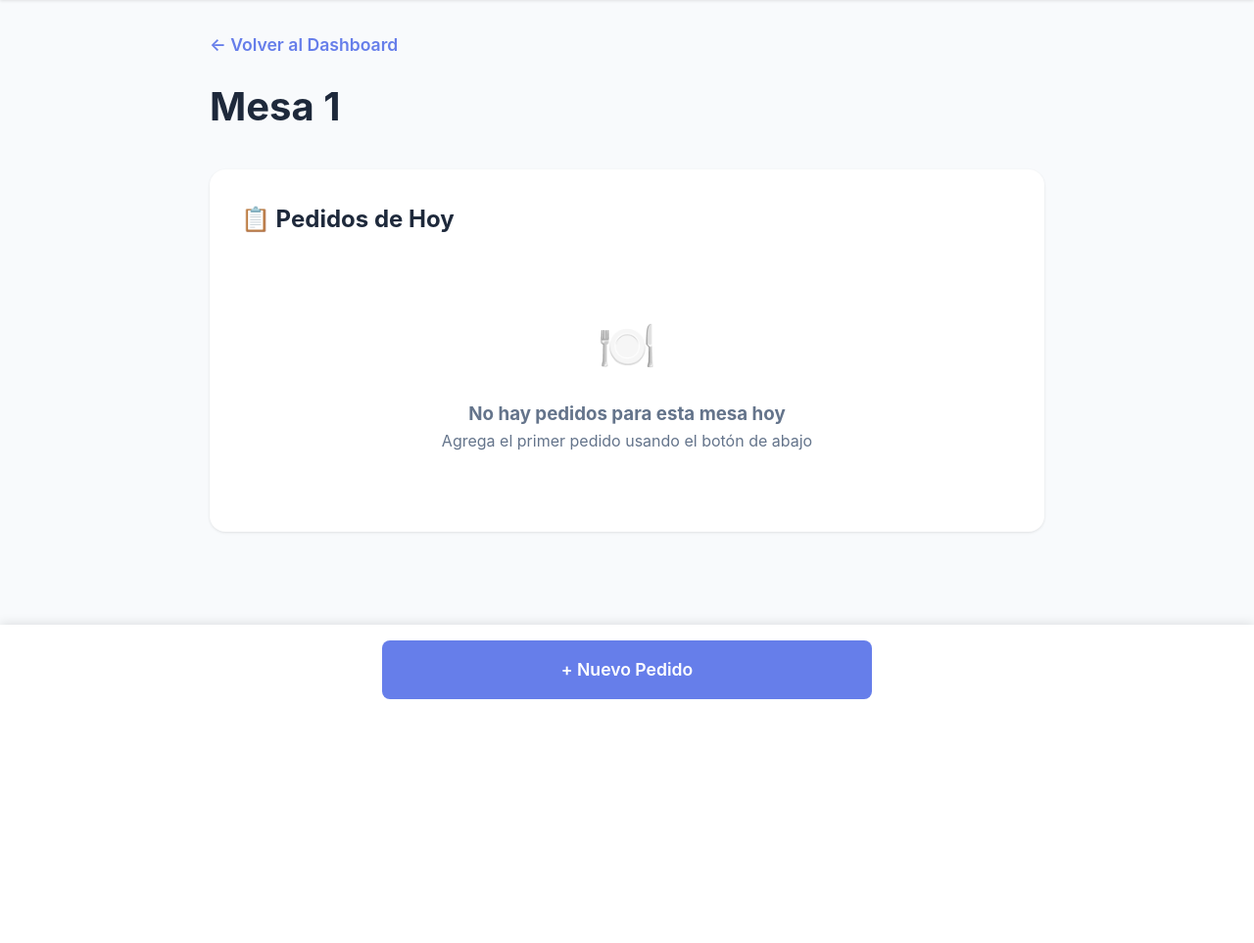
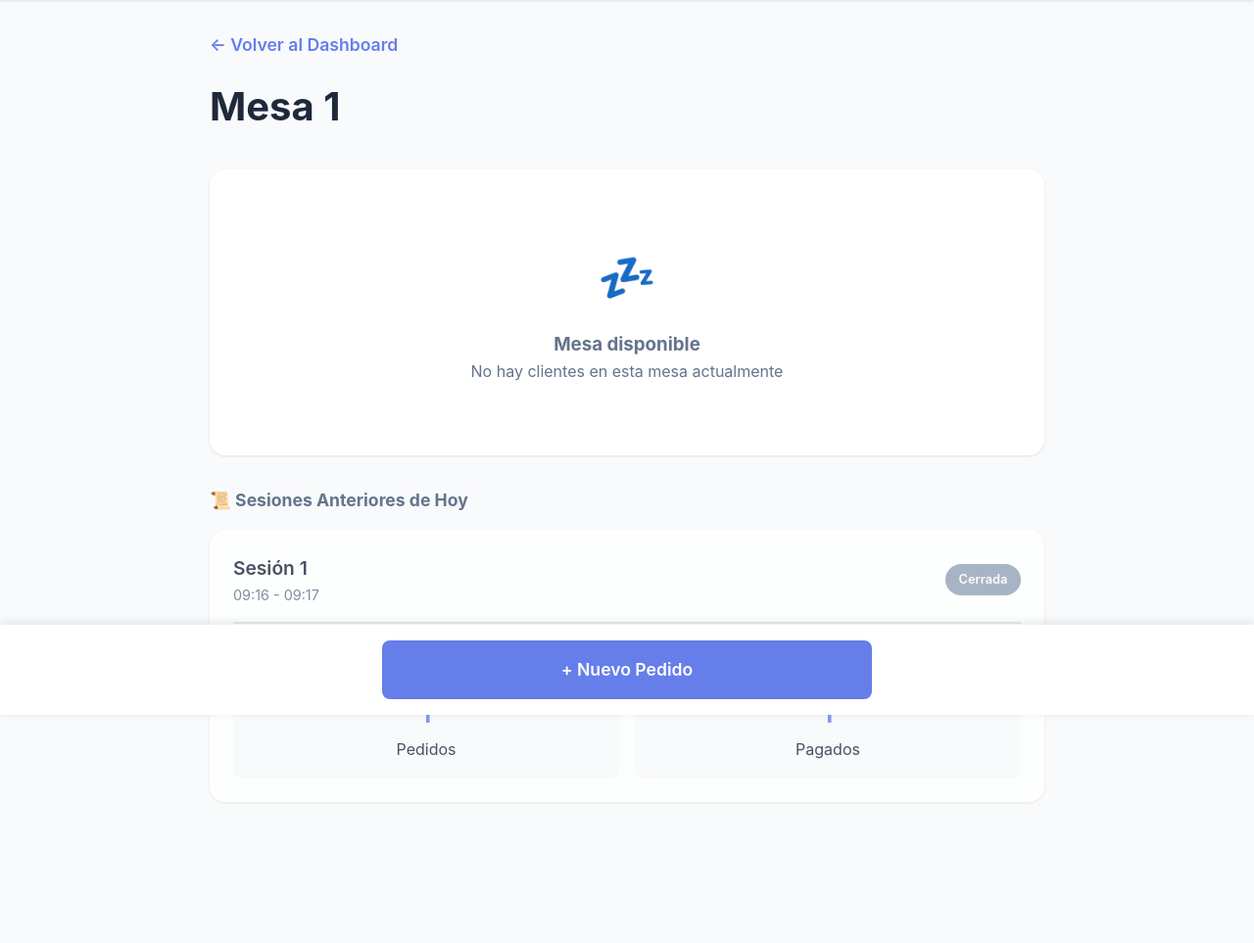
Before and after one commit to vallejojc3/Restaurante, a Flask app: page /mesa/1 in a window 1280 px wide. Shown: the part 70-1033 px from the top of the page at 98% size. Before the commit the page ends 784 px from the top, so only its background shows below. Run offline with Flask 3, Linux system fonts and the light colour scheme; a user stored in the database is signed in; data comes from the database, SQL or seed files in the repository.

Commit message:
se le hicieron ajustes front al sistema para un enfoque mas personalizado del restaurante, ademas se corrigieron errores

```diff
--- a/app.py
+++ b/app.py
@@ -44,10 +44,21 @@ class Mesa(db.Model):
     capacidad = db.Column(db.Integer, default=4)
     activa = db.Column(db.Boolean, default=True)
 
+class Sesion(db.Model):
+    id = db.Column(db.Integer, primary_key=True)
+    mesa_id = db.Column(db.Integer, db.ForeignKey('mesa.id'), nullable=False)
+    fecha_inicio = db.Column(db.DateTime, default=datetime.now)
+    fecha_fin = db.Column(db.DateTime, nullable=True)
+    activa = db.Column(db.Boolean, default=True)
+
+    mesa = db.relationship('Mesa', backref='sesiones')
+    pedidos = db.relationship('Pedido', backref='sesion', lazy=True)
+
 class Pedido(db.Model):
     id = db.Column(db.Integer, primary_key=True)
     fecha = db.Column(db.DateTime, default=datetime.now)
     mesa_id = db.Column(db.Integer, db.ForeignKey('mesa.id'), nullable=False)
+    sesion_id = db.Column(db.Integer, db.ForeignKey('sesion.id'), nullable=True)
     mesero_id = db.Column(db.Integer, db.ForeignKey('usuario.id'), nullable=False)
     producto = db.Column(db.String(200), nullable=False)
     cantidad = db.Column(db.Integer, default=1)
@@ -101,33 +112,46 @@ def dashboard():
 
     mesas = Mesa.query.filter_by(activa=True).order_by(Mesa.numero).all()
 
-    # Obtener pedidos de hoy
+    # Obtener solo sesiones activas de hoy
     hoy = datetime.now().date()
-    pedidos_hoy = Pedido.query.filter(
-        db.func.date(Pedido.fecha) == hoy
-    ).order_by(Pedido.fecha.desc()).all()
+    sesiones_activas = Sesion.query.filter(
+        Sesion.activa == True,
+        db.func.date(Sesion.fecha_inicio) == hoy
+    ).all()
 
-    # Agrupar por mesa
-    pedidos_por_mesa = {}
-    for pedido in pedidos_hoy:
-        if pedido.mesa_id not in pedidos_por_mesa:
-            pedidos_por_mesa[pedido.mesa_id] = {
-                'mesa': pedido.mesa,
+    # Agrupar por mesa con información de la sesión activa
+    info_mesas = {}
+    for mesa in mesas:
+        # Buscar sesión activa de esta mesa
+        sesion_activa = next((s for s in sesiones_activas if s.mesa_id == mesa.id), None)
+
+        if sesion_activa:
+            # Obtener pedidos de la sesión activa
+            pedidos = Pedido.query.filter_by(sesion_id=sesion_activa.id).all()
+
+            info_mesas[mesa.id] = {
+                'mesa': mesa,
+                'sesion': sesion_activa,
+                'pedidos': pedidos,
+                'tiene_pendientes': any(not p.pagado for p in pedidos),
+                'todos_entregados': all(p.estado == 'entregado' for p in pedidos),
+                'total_pedidos': len(pedidos),
+                'hora_inicio': sesion_activa.fecha_inicio.strftime('%H:%M')
+            }
+        else:
+            info_mesas[mesa.id] = {
+                'mesa': mesa,
+                'sesion': None,
                 'pedidos': [],
-                'total_pendiente': 0,
-                'pagado': True,
-                'todos_entregados': True
+                'tiene_pendientes': False,
+                'todos_entregados': False,
+                'total_pedidos': 0,
+                'hora_inicio': None
             }
-        pedidos_por_mesa[pedido.mesa_id]['pedidos'].append(pedido)
-        if not pedido.pagado:
-            pedidos_por_mesa[pedido.mesa_id]['total_pendiente'] += 1
-            pedidos_por_mesa[pedido.mesa_id]['pagado'] = False
-        if pedido.estado != 'entregado':
-            pedidos_por_mesa[pedido.mesa_id]['todos_entregados'] = False
 
     return render_template("dashboard.html",
                          mesas=mesas,
-                         pedidos_por_mesa=pedidos_por_mesa,
+                         info_mesas=info_mesas,
                          now=datetime.now())
 
 @app.route("/nuevo_pedido/<int:mesa_id>", methods=["GET", "POST"])
@@ -140,8 +164,21 @@ def nuevo_pedido(mesa_id):
         cantidad = request.form.get("cantidad", 1, type=int)
         notas = request.form.get("notas", "")
 
+        # Buscar o crear sesión activa para esta mesa
+        sesion_activa = Sesion.query.filter_by(
+            mesa_id=mesa_id,
+            activa=True
+        ).first()
+
+        if not sesion_activa:
+            # Crear nueva sesión
+            sesion_activa = Sesion(mesa_id=mesa_id)
+            db.session.add(sesion_activa)
+            db.session.flush()  # Para obtener el ID
+
         pedido = Pedido(
             mesa_id=mesa_id,
+            sesion_id=sesion_activa.id,
             mesero_id=current_user.id,
             producto=producto,
             cantidad=cantidad,
@@ -160,14 +197,34 @@ def nuevo_pedido(mesa_id):
 @login_required
 def ver_mesa(mesa_id):
     mesa = Mesa.query.get_or_404(mesa_id)
+
+    # Obtener sesión activa
+    sesion_activa = Sesion.query.filter_by(
+        mesa_id=mesa_id,
+        activa=True
+    ).first()
+
+    # Obtener pedidos de la sesión activa
+    pedidos_actuales = []
+    if sesion_activa:
+        pedidos_actuales = Pedido.query.filter_by(
+            sesion_id=sesion_activa.id
+        ).order_by(Pedido.fecha.desc()).all()
+
+    # Obtener sesiones anteriores de hoy
     hoy = datetime.now().date()
+    sesiones_anteriores = Sesion.query.filter(
+        Sesion.mesa_id == mesa_id,
+        Sesion.activa == False,
+        db.func.date(Sesion.fecha_inicio) == hoy
+    ).order_by(Sesion.fecha_inicio.desc()).all()
 
-    pedidos = Pedido.query.filter(
-        Pedido.mesa_id == mesa_id,
-        db.func.date(Pedido.fecha) == hoy
-    ).order_by(Pedido.fecha.desc()).all()
-
-    return render_template("ver_mesa.html", mesa=mesa, pedidos=pedidos, current_user=current_user)
+    return render_template("ver_mesa.html",
+                         mesa=mesa,
+                         pedidos=pedidos_actuales,
+                         sesion_activa=sesion_activa,
+                         sesiones_anteriores=sesiones_anteriores,
+                         current_user=current_user)
 
 @app.route("/cocina")
 @login_required
@@ -226,6 +283,7 @@ def historial():
     # Obtener fecha del parámetro o usar fecha actual
     fecha_param = request.args.get('fecha')
     fecha_seleccionada = None
+    pedidos_por_dia = {}
 
     if fecha_param:
         try:
@@ -235,7 +293,6 @@ def historial():
                 db.func.date(Pedido.fecha) == fecha_seleccionada
             ).order_by(Pedido.fecha.desc()).all()
 
-            pedidos_por_dia = {}
             if pedidos:
                 fecha_str = fecha_seleccionada.strftime('%Y-%m-%d')
                 pedidos_por_dia[fecha_str] = pedidos
@@ -244,10 +301,9 @@ def historial():
             fecha_seleccionada = None
 
     # Si no hay fecha seleccionada, mostrar últimos 7 días
-    if not fecha_param or not pedidos_por_dia:
+    if not fecha_param:
         pedidos = Pedido.query.order_by(Pedido.fecha.desc()).limit(500).all()
 
-        pedidos_por_dia = {}
         for pedido in pedidos:
             fecha_str = pedido.fecha.strftime('%Y-%m-%d')
             if fecha_str not in pedidos_por_dia:
@@ -358,19 +414,27 @@ def eliminar_usuario(user_id):
 @app.route("/liberar_mesa/<int:mesa_id>")
 @login_required
 def liberar_mesa(mesa_id):
-    """Marca todos los pedidos de una mesa como entregados y pagados"""
-    hoy = datetime.now().date()
-    pedidos = Pedido.query.filter(
-        Pedido.mesa_id == mesa_id,
-        db.func.date(Pedido.fecha) == hoy
-    ).all()
+    """Cierra la sesión activa de una mesa"""
+    sesion_activa = Sesion.query.filter_by(
+        mesa_id=mesa_id,
+        activa=True
+    ).first()
 
-    for pedido in pedidos:
-        pedido.pagado = True
-        pedido.estado = 'entregado'
+    if sesion_activa:
+        # Marcar todos los pedidos como entregados y pagados
+        for pedido in sesion_activa.pedidos:
+            pedido.pagado = True
+            pedido.estado = 'entregado'
 
-    db.session.commit()
-    flash(f'Mesa {mesa_id} liberada exitosamente', 'success')
+        # Cerrar sesión
+        sesion_activa.activa = False
+        sesion_activa.fecha_fin = datetime.now()
+
+        db.session.commit()
+        flash(f'Mesa {mesa_id} liberada exitosamente', 'success')
+    else:
+        flash('No hay sesión activa para esta mesa', 'error')
+
     return redirect(url_for('dashboard'))
 
 @app.route("/historial/<fecha>")
--- a/templates/ver_mesa.html
+++ b/templates/ver_mesa.html
@@ -101,17 +101,55 @@
             color: #1e293b;
         }
 
-        .mesa-info-card {
+        .sesion-container {
+            margin-bottom: 2rem;
+            padding: 1.5rem;
             background: white;
-            padding: 2rem;
             border-radius: 1rem;
             box-shadow: 0 1px 3px rgba(0,0,0,0.1);
         }
 
-        .mesa-info-card h2 {
-            margin-bottom: 1.5rem;
+        .sesion-header {
+            display: flex;
+            justify-content: space-between;
+            align-items: center;
+            margin-bottom: 1rem;
+            padding-bottom: 1rem;
+            border-bottom: 2px solid #e2e8f0;
+        }
+
+        .sesion-titulo {
+            font-size: 1.2rem;
+            font-weight: 600;
             color: #1e293b;
-            font-size: 1.5rem;
+        }
+
+        .sesion-tiempo {
+            font-size: 0.9rem;
+            color: #64748b;
+        }
+
+        .sesion-badge {
+            padding: 0.35rem 0.85rem;
+            border-radius: 1rem;
+            font-size: 0.8rem;
+            font-weight: 600;
+            background: #10b981;
+            color: white;
+        }
+
+        .sesion-badge.cerrada {
+            background: #94a3b8;
+        }
+
+        .sesiones-anteriores {
+            margin-top: 2rem;
+        }
+
+        .sesiones-anteriores h3 {
+            color: #64748b;
+            font-size: 1.1rem;
+            margin-bottom: 1rem;
         }
 
         .pedidos-detalle {
@@ -324,40 +362,6 @@
             font-size: 1.1rem;
         }
 
-        .sesiones-anteriores {
-            margin-top: 2rem;
-            padding-top: 2rem;
-            border-top: 2px solid #e2e8f0;
-        }
-
-        .sesiones-anteriores h3 {
-            margin-bottom: 1rem;
-            color: #64748b;
-            font-size: 1.2rem;
-        }
-
-        .sesion-card {
-            background: #fafafa;
-            padding: 1rem;
-            border-radius: 0.5rem;
-            margin-bottom: 1rem;
-            border-left: 3px solid #94a3b8;
-        }
-
-        .sesion-header {
-            display: flex;
-            justify-content: space-between;
-            margin-bottom: 0.5rem;
-            font-size: 0.9rem;
-            color: #64748b;
-        }
-
-        .sesion-stats {
-            display: flex;
-            gap: 1rem;
-            font-size: 0.85rem;
-        }
-
         .empty-state {
             text-align: center;
             padding: 3rem 1rem;
@@ -407,8 +411,16 @@
             <h1>Mesa {{ mesa.numero }}</h1>
         </div>
 
-        <div class="mesa-info-card">
-            <h2>📋 Pedidos de Hoy</h2>
+        <!-- Sesión Activa -->
+        {% if sesion_activa %}
+        <div class="sesion-container">
+            <div class="sesion-header">
+                <div>
+                    <div class="sesion-titulo">🟢 Sesión Activa</div>
+                    <div class="sesion-tiempo">Desde: {{ sesion_activa.fecha_inicio.strftime('%H:%M') }}</div>
+                </div>
+                <span class="sesion-badge">Activa</span>
+            </div>
 
             {% if pedidos %}
             <div class="pedidos-detalle">
@@ -464,7 +476,7 @@
                 </div>
                 <div class="summary-item">
                     <strong>{{ pedidos|selectattr('pagado', 'equalto', False)|list|length }}</strong>
-                    <span>Pendientes de Pago</span>
+                    <span>Por Pagar</span>
                 </div>
                 <div class="summary-item">
                     <strong>{{ pedidos|selectattr('estado', 'equalto', 'entregado')|list|length }}</strong>
@@ -474,11 +486,50 @@
             {% else %}
             <div class="empty-state">
                 <div class="empty-icon">🍽️</div>
-                <h3>No hay pedidos para esta mesa hoy</h3>
-                <p>Agrega el primer pedido usando el botón de abajo</p>
+                <p>Sin pedidos aún en esta sesión</p>
             </div>
             {% endif %}
         </div>
+        {% else %}
+        <div class="sesion-container">
+            <div class="empty-state">
+                <div class="empty-icon">💤</div>
+                <h3>Mesa disponible</h3>
+                <p>No hay clientes en esta mesa actualmente</p>
+            </div>
+        </div>
+        {% endif %}
+
+        <!-- Sesiones Anteriores del Día -->
+        {% if sesiones_anteriores %}
+        <div class="sesiones-anteriores">
+            <h3>📜 Sesiones Anteriores de Hoy</h3>
+            {% for sesion in sesiones_anteriores %}
+            <div class="sesion-container" style="opacity: 0.8;">
+                <div class="sesion-header">
+                    <div>
+                        <div class="sesion-titulo">Sesión {{ loop.index }}</div>
+                        <div class="sesion-tiempo">
+                            {{ sesion.fecha_inicio.strftime('%H:%M') }} - {{ sesion.fecha_fin.strftime('%H:%M') if sesion.fecha_fin else 'Ahora' }}
+                        </div>
+                    </div>
+                    <span class="sesion-badge cerrada">Cerrada</span>
+                </div>
+
+                <div class="mesa-summary">
+                    <div class="summary-item">
+                        <strong>{{ sesion.pedidos|length }}</strong>
+                        <span>Pedidos</span>
+                    </div>
+                    <div class="summary-item">
+                        <strong>{{ sesion.pedidos|selectattr('pagado', 'equalto', True)|list|length }}</strong>
+                        <span>Pagados</span>
+                    </div>
+                </div>
+            </div>
+            {% endfor %}
+        </div>
+        {% endif %}
     </div>
 
     <div class="mesa-actions-fixed">
```
Also changed, not shown: templates/cocina.html (+4 -4 lines), templates/dashboard.html (+97 -41 lines), templates/historial.html (+7 -2 lines), logo.jpg (added), restaurante.db, 1 other file.
